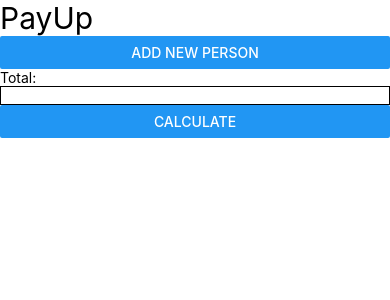
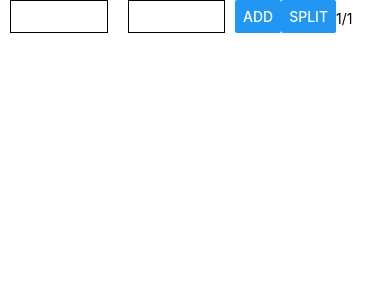
Before and after one commit to Zekaid/PayUpMobile, a React Native app in the folder Mobile/: screen / in a window 390 px wide. Shown: the top 300 px of the page. Built offline with nearby package versions, Linux system fonts and the light colour scheme.

Commit message:
new structure

```diff
--- a/Mobile/App.js
+++ b/Mobile/App.js
@@ -1,122 +1,133 @@
 import  React, { useState, useEffect, useRef } from 'react';
-import { StyleSheet, Text, View, Button, TextInput } from 'react-native';
+import { StyleSheet, Text, View, Button, TextInput, ScrollView, SafeAreaView } from 'react-native';
 import Person from "./Person";
+import Item from "./Item";
 
 const styles = StyleSheet.create({
-    container: {
-        justifyContent: "flex-start",
-        flex: 1,
-        paddingTop: 40,
-        paddingLeft: 20,
-
-    },
-    title: {
-        marginTop: 0,
-        fontSize: 30,
-    },
     input: {
         borderStyle: "solid",
         borderWidth: 1,
+        marginRight: 10,
+        marginLeft: 10,
+        width:"25%",
+    },
+
+    button: {
+        width: 50,
+    },
+
+    container: {
+        flexDirection: "row",
+    }
+})
+const App = () => {
+    const [items,setItems] = useState({});
+    const [count,setCount] = useState(0);
+    const [name,setName] = useState("");
+    const [price,setPrice] = useState("");
+    let splitFactor = 1;
+
+    const addItem = () => {
+        let copy = Object.assign({},items);
+        copy[count] = [name,price];
+        setCount(count+1);
+        setItems(copy);
     }
 
-})
-
-const App = () => {
-    const [people, setPeople] = useState({});
-    const [actualTotal, setActualTotal] = useState(0);
-    const [total, setTotal] = useState(0);
-    const [count, setCount] = useState(0);
-
-    const factor = useRef(1);
-    const inputMap = useRef({});
-
-    const changeMap = (id,key,val,bool) => {
-        if (bool){
-            delete inputMap.current[id][key];
-        }
-        else {
-            inputMap.current[id][key] = val;
-        }
+    const removeItem = (ct) => {
+        let copy = Object.assign({},items);
+        delete copy[ct];
+        setItems(copy);
     }
-
-    const calculate = () => {
-        if (actualTotal < total) {
-            alert("The total with tip and tax has to be larger than subtotal!");
-            return;
-        }
-        let temp = 0;
-        for (const k in people){
-            temp+=parseFloat(people[k]);
-        }
-        setTotal(total);
-        factor.current = actualTotal/temp;
-        update();
-    }
-
-    const update = () => {
-        var copy = JSON.parse(JSON.stringify(people));
-        setPeople(copy);
-    }
-
-    const add = () => {
-        let copy = Object.assign({},people);
-        copy[count] = JSON.stringify(0);
-        setPeople(copy);
-        inputMap.current[count] = ({count: 0});
-        setCount(count+1);
-    }
-
-    const del = (key) => {
-        let copy = Object.assign({},people)
-        delete copy[key];
-        setPeople(copy);
-        delete inputMap.current[key];
-    }
-
-    const totalWithTipTax = (event) => {
-        setActualTotal(event);
-    }
-
-    const calcTotal = (key,subtotal) => {
-        let copy = JSON.parse(JSON.stringify(people));
-        copy[key] = subtotal;
-        setPeople(copy);
-    }
-
     return (
-        <View>
-            <View>
-                <Text>
-                    <Text style={styles.title}>Pay</Text>
-                    <Text style={styles.title}>Up</Text>
-                </Text>
-            </View>
-            <View>
-                <Button onPress={add} title="Add New Person"/>
-            </View>
-            <View>
-                {Object.keys(people).map((k) => {
-                    return (
-                        <View className={"Input"}>
-                            <Text>Person {k}</Text>
-                            <Person key={k} id={k} del={del} input={inputMap.current} changeInput={changeMap}
-                                    calcTotal={calcTotal}/>
-                            <Text>Amount Due: {Math.round(parseFloat(people[k]) * (factor.current) * 1000) / 1000}</Text>
-                        </View>
-                    )
+        <SafeAreaView>
+            <ScrollView>
+                <View style={styles.container}>
+                    <TextInput style={styles.input} keyboardType={"default"} onChangeText={setName}/>
+                    <TextInput style={styles.input} keyboardType={"numeric"} onChangeText={setPrice}/>
+                    <Button style={styles.button} title={"Add"} onPress={addItem}/>
+                    <Button style={styles.button} title={"Split"} />
+                    <Text style={{marginTop: 10}}>1/{splitFactor}</Text>
+                </View>
+                <View>
+                    {
+                        Object.keys(items).map((ct) => {
+                                return (
+                                    <View>
+                                        <Item remove={removeItem} key={ct} c={parseInt(ct)} n={items[parseInt(ct)][0]}
+                                              p={items[parseInt(ct)][1]} />
+                                    </View>
+                                )
+                            }
+                        )
                     }
-                )}
-            </View>
-
-            <View>
-                <Text>Total: </Text>
-                <TextInput onChangeText={totalWithTipTax} style={styles.input} />
-            </View>
-            <View>
-                <Button onPress={calculate} title="Calculate"/>
-            </View>
-        </View>
+                </View>
+            </ScrollView>
+        </SafeAreaView>
     );
 }
 
+// const App = () => {
+//     const [people, setPeople] = useState({});
+//     const [actualTotal, setActualTotal] = useState(0);
+//     const [total, setTotal] = useState(0);
+//     const [count, setCount] = useState(0);
+//
+//     const factor = useRef(1);
+//     const inputMap = useRef({});
+//
+//     let c = 1;
+//
+//     const changeMap = (id,key,val,bool) => {
+//         if (bool){
+//             delete inputMap.current[id][key];
+//         }
+//         else {
+//             inputMap.current[id][key] = val;
+//         }
+//     }
+//
+//     const calculate = () => {
+//         if (actualTotal < total) {
+//             alert("The total with tip and tax has to be larger than subtotal!");
+//             return;
+//         }
+//         let temp = 0;
+//         for (const k in people){
+//             temp+=parseFloat(people[k]);
+//         }
+//         setTotal(total);
+//         factor.current = actualTotal/temp;
+//         update();
+//     }
+//
+//     const update = () => {
+//         var copy = JSON.parse(JSON.stringify(people));
+//         setPeople(copy);
+//     }
+//
+//     const add = () => {
+//         let copy = Object.assign({},people);
+//         copy[count] = JSON.stringify(0);
+//         setPeople(copy);
+//         inputMap.current[count] = ({count: 0});
+//         setCount(count+1);
+//     }
+//
+//     const del = (key) => {
+//         let copy = Object.assign({},people)
+//         delete copy[key];
+//         setPeople(copy);
+//         delete inputMap.current[key];
+//     }
+//
+//     const totalWithTipTax = (event) => {
+//         setActualTotal(event);
+//     }
+//
+//     const calcTotal = (key,subtotal) => {
+//         let copy = JSON.parse(JSON.stringify(people));
+//         copy[key] = subtotal;
+//         setPeople(copy);
+//     }
 export default App;
--- /dev/null
+++ b/Mobile/Item.js
@@ -0,0 +1,34 @@
+import {View, Button, Text, StyleSheet} from "react-native";
+import React from "react";
+
+const styles = StyleSheet.create({
+    text: {
+        marginRight: 10,
+        marginLeft: 10,
+        width:"25%",
+        marginTop: 10,
+    },
+
+    button: {
+        width: 50,
+    },
+
+    container: {
+
+        flexDirection: "row",
+
+    }
+})
+
+const Item = (props) => {
+    return (
+        <View style={styles.container}>
+            <Text style={styles.text}>{props.n}</Text>
+            <Text style={styles.text}>{props.p}</Text>
+            <Button title={"Remove"} onPress={()=>props.remove(props.c)}/>
+        </View>
+
+    )
+}
+
+export default Item;
--- a/Mobile/Person.js
+++ b/Mobile/Person.js
@@ -17,6 +17,13 @@
     input: {
         borderStyle: "solid",
         borderWidth: 1,
+    },
+
+    buttons: {
+        display: "flex",
+        flexWrap: "wrap",
+        flexDirection: "row",
+
     }
 
 })
@@ -71,9 +78,10 @@
 
     return (
         <View>
-
-            <Button onPress={add} title="Add"/>
-            <Button onPress={()=>props.del(props.id)} title="Remove"/>
+            <View style = {styles.buttons}>
+                <Button onPress={add} title="Add"/>
+                <Button onPress={()=>props.del(props.id)} title="Remove"/>
+            </View>
             {check()}
             <View>{Object.keys(prices).map((k) => {
                 return (<View>
--- a/Mobile/Price.js
+++ b/Mobile/Price.js
@@ -16,6 +16,13 @@
     input: {
         borderStyle: "solid",
         borderWidth: 1,
+        width: 150,
+    },
+
+    prices: {
+        display: "flex",
+        flexDirection: "row",
+
     }
 
 })
@@ -35,7 +42,7 @@
     }
 
     return (
-        <View>
+        <View style = {styles.prices}>
             <Text>Price: </Text>
             {(props.value != null) ? <TextInput onChangeText={set}></TextInput> :
                 <TextInput onChangeText={set} style={styles.input}/>}
```
